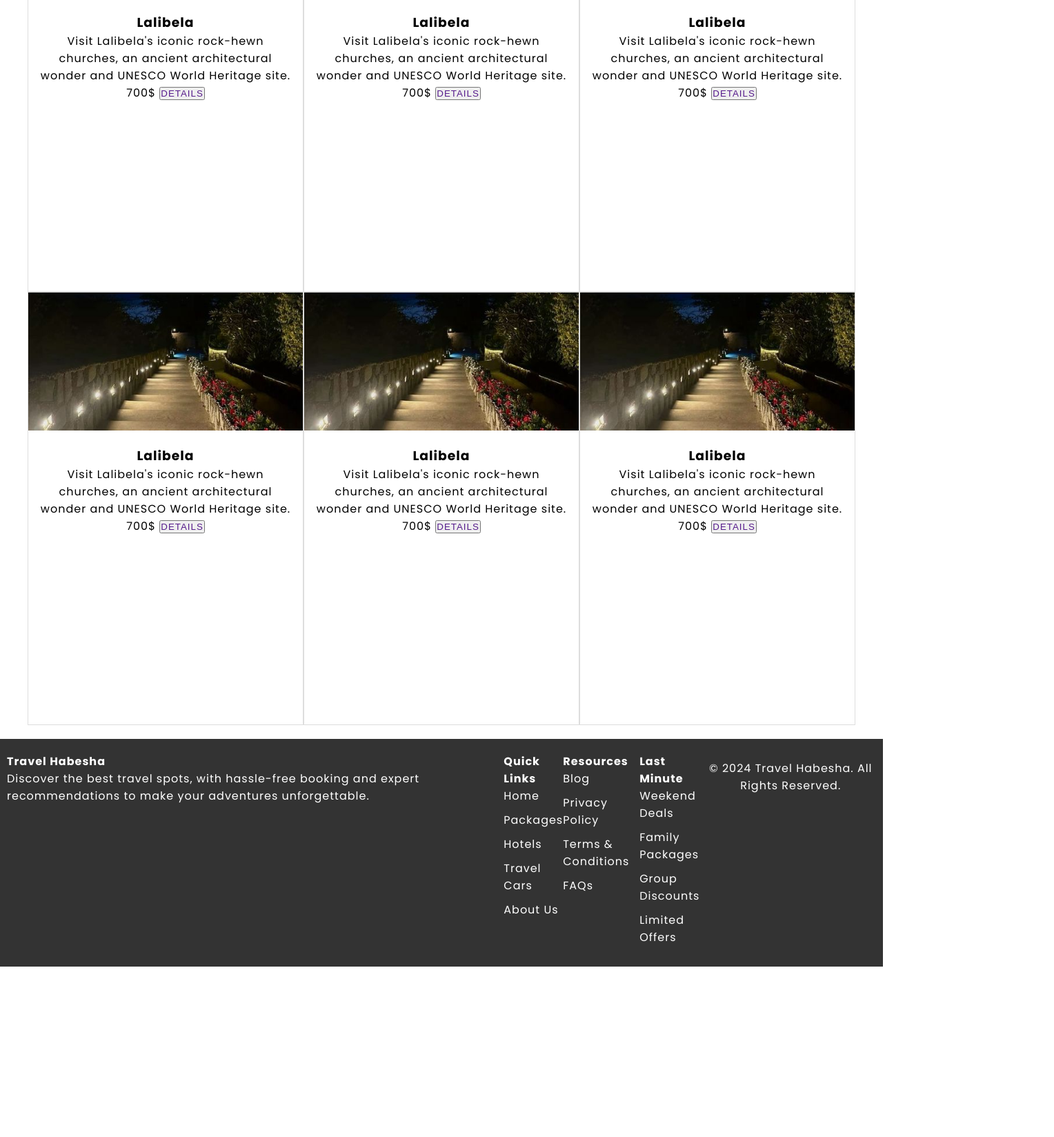
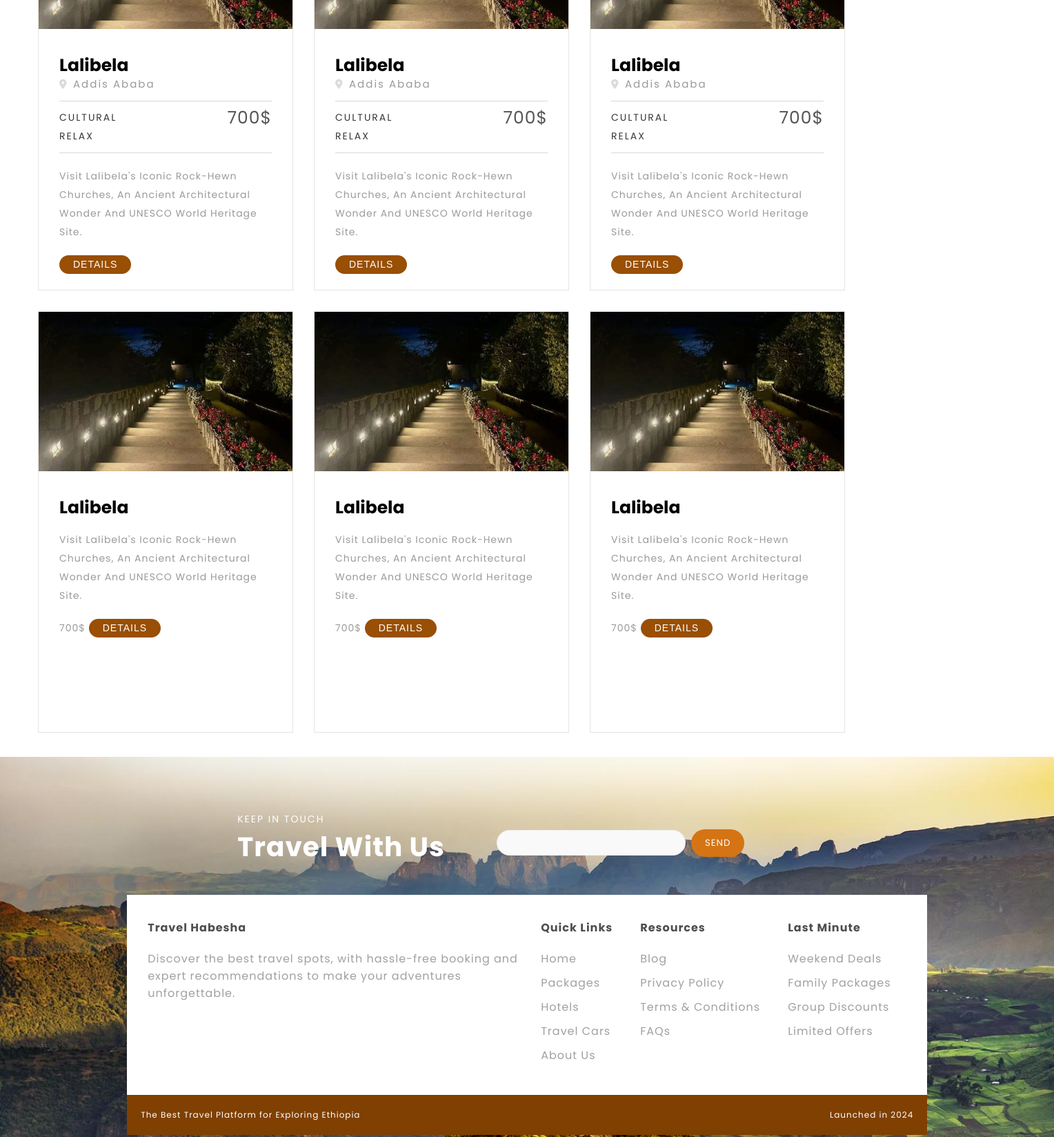
Before and after one commit to Amirabdela/TravelHabesa, a plain HTML site: page packages.html in a window 1280 px wide. Shown: the part 1025-2673 px from the top of the page at 69% size, 1528 px wide, since content can reach past the window. Before the commit the page ends 2426 px from the top, so only its background shows below. Drawn offline with Linux system fonts and the light colour scheme; a web font is replaced by a local one.

Commit message:
need little modification

```diff
--- a/packages.html
+++ b/packages.html
@@ -103,8 +103,17 @@
         <img src="assets/lalibelad3.jpg" alt="Lalibela">
           <div class="card-content">
             <h3>Lalibela</h3>
-            <p>Visit Lalibela's iconic rock-hewn churches, an ancient architectural wonder and UNESCO World Heritage site.</p>
-            <span>700$</span>
+            <div class="i-city"><i class="fa-solid fa-location-dot"></i><span class="city">addis ababa</span></div>
+            <div class="cult">
+            <div>
+            <h6>cultural</h6>
+            <h6>relax</h6>
+            </div>
+            <h2>700$</h2>
+            </div>
+            <p>Visit Lalibela's iconic rock-hewn churches,
+              an ancient architectural wonder and UNESCO World Heritage site.
+            </p>
             <button class="detail"><a href="">DETAILS</a></button>
          </div>
       </div>
@@ -112,8 +121,17 @@
         <img src="assets/lalibelad3.jpg" alt="Lalibela">
           <div class="card-content">
             <h3>Lalibela</h3>
-            <p>Visit Lalibela's iconic rock-hewn churches, an ancient architectural wonder and UNESCO World Heritage site.</p>
-            <span>700$</span>
+            <div class="i-city"><i class="fa-solid fa-location-dot"></i><span class="city">addis ababa</span></div>
+            <div class="cult">
+            <div>
+            <h6>cultural</h6>
+            <h6>relax</h6>
+            </div>
+            <h2>700$</h2>
+            </div>
+            <p>Visit Lalibela's iconic rock-hewn churches,
+              an ancient architectural wonder and UNESCO World Heritage site.
+            </p>
             <button class="detail"><a href="">DETAILS</a></button>
          </div>
       </div>
@@ -121,8 +139,17 @@
         <img src="assets/lalibelad3.jpg" alt="Lalibela">
           <div class="card-content">
             <h3>Lalibela</h3>
-            <p>Visit Lalibela's iconic rock-hewn churches, an ancient architectural wonder and UNESCO World Heritage site.</p>
-            <span>700$</span>
+            <div class="i-city"><i class="fa-solid fa-location-dot"></i><span class="city">addis ababa</span></div>
+            <div class="cult">
+            <div>
+            <h6>cultural</h6>
+            <h6>relax</h6>
+            </div>
+            <h2>700$</h2>
+            </div>
+            <p>Visit Lalibela's iconic rock-hewn churches,
+              an ancient architectural wonder and UNESCO World Heritage site.
+            </p>
             <button class="detail"><a href="">DETAILS</a></button>
          </div>
       </div>
@@ -160,11 +187,27 @@
   </section>
 
   <!-- Footer -->
+<div class="footer-container">
+     <div class="keep">
+          <h3>keep in touch</h3>
+          <div class="with-us">
+            <h2>travel with us</h2>
+            <div>
+              <input type="text" size="40" maxlength="400" >
+              <input type="submit" value="send" >
+      </div>
+
+          </div>
+  </div>
     <footer class="footer">
-    <div class="footer-container">
-      <div class="footer-column">
-        <h4>Travel Habesha</h4>
-        <p>Discover the best travel spots, with hassle-free booking and expert recommendations to make your adventures unforgettable.</p>
+       <div class="footer-content">
+            <div class="footer-p">
+               <h4 id="log">Travel Habesha</h4>
+               <p>Discover the best travel spots,
+                 with hassle-free booking and
+                 expert recommendations to make your adventures
+                 unforgettable.
+                </p>
             </div>
        <div class="footer-column">
          <h4>Quick Links</h4>
@@ -194,9 +237,13 @@
           <li>Limited Offers</li>
         </ul>
        </div>
+
+  </footer>
       <div class="footer-bottom">
-      <p>&copy; 2024 Travel Habesha. All Rights Reserved.</p>
+      <p>The Best Travel Platform for Exploring Ethiopia</p>
+      <p>Launched in 2024</p>
        </div>
-  </footer>
+</div>
+</div>
 </body>
 </html>
--- a/styles.css
+++ b/styles.css
@@ -15,7 +15,7 @@ body {
     height: 116.6px;
   }
   .top-bar {
-    background-color: rgb(224, 195, 76);
+    background-color: #d57414;
     height: 38.8px;
   }
   .con{
@@ -174,15 +174,10 @@ body {
   }
   .price-range input[type="range"] {
     flex: 1;
-    -webkit-appearance:none;
     border: 0px;
+    border-radius: 0px;
     background: #ffffff;
   }
-      input[type="range"]::-webkit-slider-runnable-track {
-      background: #e0dfde; /* Brown color for filled part */
-      height: 8px;
-    }
-
   .price-v{
     display: flex;
     justify-content: space-between;
@@ -200,7 +195,7 @@ body {
     justify-content: center;
   }
   .more-filters button {
-    background:rgb(183, 108, 54);;
+    background:#d57414;
     color: #fff;
     border: none;
     font-size: 14px;
@@ -228,34 +223,171 @@ body {
     width: 1200px;
     padding: 20px;
     margin: auto;
+    color: #9a9a9a;
+    font-size: 14px;
+    line-height: 27px;
+    font-family: 'poppins', sans-serif;
   }
   .card-g1{
     display: flex;
   }
   .card {
-    border: 1px solid #ddd;
+    border: 1px solid #e6e5e5;
+    margin: 15px ;
     overflow: hidden;
-    text-align: center;
-    width: 404px;
-    height: 626px;
+    text-transform: capitalize;
+    text-align: left;
+    width: 369px;
+    height: 609px;
   }
   .card img {
     width: 100%;
-    height: 200px;
+    height: 231px;
     object-fit: cover;
   }
   .card-content {
-    padding: 15px;
+    padding: 30px;
   }
-  footer {
-    background-color: #333;
-    color: white;
-    padding: 20px 10px;
+  h3{
+    letter-spacing: 0px;
+    font-weight: bold;
+    font-family: 'poppins'sans-serif;
+    font-size: 25px;
+    color: #000;
   }
-  .footer-container {
+  .card i{
+    font-size: 14px;
+    margin-right: 5px;
+    color: #dfdada;
+  }
+  .city{
+    color: #9a9a9a;
+    font-size: 15px;
+    letter-spacing: 2px;
+    font-weight: normal;
+  }
+  .i-city{
+    margin-bottom: 10px;
+  }
+  .cult{
     display: flex;
     justify-content: space-between;
+    border-bottom:1px solid rgb(216, 216, 216) ;
+    border-top:1px solid rgb(216, 216, 216) ;
+    padding: 10px 0px;
   }
+  .cult h6{
+    font-size: 14px;
+    font-weight: normal;
+    color: #373737;
+    text-transform: uppercase;
+    letter-spacing: 2px;
+  }
+  .cult h2{
+    font-size: 25px;
+    font-weight: normal;
+    color: #555555;
+  }
+  .card-content p{
+    margin: 20px 0px;
+
+  }
+  .detail a{
+    padding: 5px 20px;
+    font-size: 14px;
+    line-height: 27px;
+    color: #ffffff;
+  }
+  .detail{
+    background-color: #994f04;
+    border: 0px;
+    border-radius: 30px;
+  }
+  .footer-container{
+    text-align: left;
+    background-size: cover;
+    background-image: url('assets/back\ \(2\).jpg');
+    height: 637px;
+    width: 1200px;
+    color: #ffffff;
+    padding: 0px 163.8px 0px 164.2px;
+
+  }
+
+  footer {
+    margin: 0px 20px ;
+    padding: 35px 30px ;
+    background-color: #ffffff ;
+    color: #a0a0a0;
+  }
+  .keep{
+    padding-top: 80px;
+    margin: 0% 15%;
+  }
+  .keep h3{
+    text-transform: uppercase;
+    letter-spacing: 2px;
+    color: #ffffff;
+    font-size: 14px;
+    font-weight: normal;
+    margin-top: px;
+  }
+
+  .with-us{
+    display: flex;
+    justify-content: space-between;
+    text-transform: capitalize;
+    font-size: 26px;
+    margin-bottom: 40px;
+
+  }
+  input[type="text"]{
+    background-color: #f9f9f9;
+    border-width: 1px;
+    border-color: #f1f1f1;
+    border-radius: 30px;
+    border-style: solid;
+    padding: 10px 20px;
+    -webkit-appearance: none;
+    color: #a3a3a3;
+    width: 50%;
+  }
+  input[type="submit"][type="submit"] {
+    background-color: #d57414;
+    border-width: 0px;
+    border-color: #fff;
+    border-radius: 30px;
+    border-style: solid;
+    padding: 10px 20px;
+    -webkit-appearance: none;
+    color: #ffffff;
+    cursor: pointer;
+    font-family: 'Poppins', sans-serif;
+    text-transform: uppercase;
+  }
+  .footer-content{
+    display: flex;
+
+  }
+  .footer-content p {
+    display: block;
+    margin-block-start: 1em;
+    margin-block-end: 1em;
+    margin-inline-start: 0px;
+    margin-inline-end: 0px;
+    unicode-bidi: isolate;
+}
+h4{
+  color: #4e4e4e;
+  font-size: 16px;
+  margin-bottom:20px ;
+}
+.footer-p{
+  width: 50%;
+}
+.footer-column{
+  margin: 0px 20px;
+}
   .footer-column ul {
     list-style: none;
     padding: 0;
@@ -264,6 +396,10 @@ body {
     margin-bottom: 10px;
   }
   .footer-bottom {
-    text-align: center;
-    margin-top: 10px;
+    display: flex;
+    justify-content: space-between;
+    background-color: #7f4002;
+    margin: 0% 20px;
+    font-size: 12px;
+    padding: 20px;
   }
```
Lines whose indentation alone changed are shown as unchanged.
